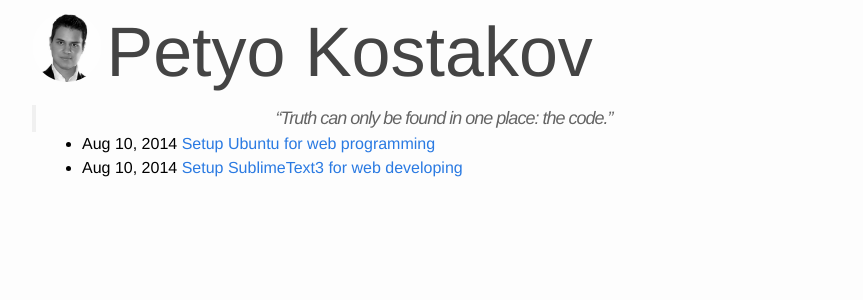
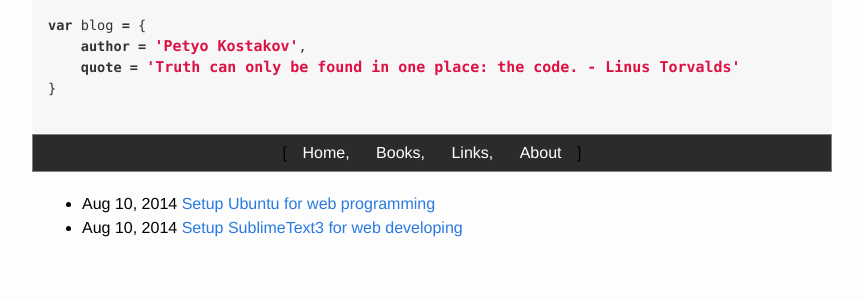
Before and after one commit to PetyoKostakov/PetyoKostakov.github.io, a Jekyll site: the page built from index.html, in a window 1280 px wide. Shown: the top 300 px of the page, without its empty margins (208-1071 px from the left). Built offline with Jekyll 4.4.1, drawn with Linux system fonts in a browser that asks for light colours; Markdown is read by kramdown in place of the engine named in the settings.

Commit message:
New Header design and new nav

```diff
--- a/_layouts/default.html
+++ b/_layouts/default.html
@@ -4,9 +4,22 @@
 <body>
   <div id="site-wrapper">
     <header>
-      <img src="{{ "/img/avatar.jpg" | prepend: site.baseurl }}" class="avatar inline-block" width="70px" height="70px" >
-      <a id="site-title" href="{{ site.baseurl }}/">{{ site.title }}</a>
-      <blockquote>“Truth can only be found in one place: the code.” </blockquote>
+      <div class="markdown-body">
+        <div class="highlight"><pre><code class="language-javascript" data-lang="javascript"><span class="kd">var</span> <span class="nx">blog</span> <span class="o">=</span> <span class="p">{</span>
+    <span class="nx"><b>author</b></span> <span class="o">=</span> <span class="s1"><strong>'Petyo Kostakov'</strong></span><span class="p">,</span>
+    <b><span class="nx">quote</span> <span class="o">=</span> <span class="s1">'Truth can only be found in one place: the code. - Linus Torvalds'</b></span>
+<span class="p">}</span>
+        </code></pre></div></div>
+      <nav id="site-navigation">
+        <ul>
+          <span>[</span>
+          <li><a href="/">Home, </a></li>
+          <li><a href="/books">Books, </a></li>
+          <li><a href="/links">Links, </a></li>
+          <li><a href="/about">About</a></li>
+          <span>]</span>
+        </ul>
+      </nav>
     </header>
     <div id="page-content">
       {{ content }}
--- /dev/null
+++ b/books/index.html
@@ -0,0 +1,5 @@
+---
+layout: default
+---
+
+# My Books Page
--- a/css/main.css
+++ b/css/main.css
@@ -72,18 +72,13 @@ blockquote {
   opacity: .6;
   letter-spacing: -1px;
   font-style: italic;
-  margin: 0;
-  text-align: center;
-}
-
-/* header {
-  border-bottom: 1px solid rgb(18, 18, 18);
-  text-align: center;
+  margin: 10px 0;
+  text-align: right;
 }
 
 #page-content {
   margin-top: 20px;
-} */
+}
 
 /* Site header */
 #site-title {
@@ -92,44 +87,34 @@ blockquote {
   vertical-align: super;
 }
 
-/* Site title */
-/*
-#site-title-wrapper {
-  line-height: 0.5;
+/* Site Header Bigger font */
+header .s1 {
+  font-size: 1.1em;
+  white-space: normal;
+}
+
+nav {
+  background-color: #2b2b2b;
+  border: 1px solid gray;
+}
+
+#site-navigation > ul{
+  list-style-type: none;
   text-align: center;
-  color: black;
-  margin-top: 20px;
-  font-size: 24px;
-  margin-bottom: 25px;
+  margin: 0;
 }
-#site-title-wrapper #site-title {
+#site-navigation > ul li {
   display: inline-block;
-  position: relative;
+  padding: 5px 10px;
+  border: 1px solid #2b2b2b;
 }
-#site-title-wrapper #site-title:before,
-#site-title-wrapper #site-title:after {
-  content: "";
-  position: absolute;
-  height: 5px;
-  border-bottom: 1px solid #2a7ae2;
-  border-top: 1px solid #2a7ae2;
-  top: 3px;
-  width: 100%;
+#site-navigation > ul li:hover {
+  background-color: #333;
+  border-bottom: 1px solid #444;
 }
-#site-title-wrapper #site-title:before {
-  right: 100%;
-  margin-right: 15px;
+#site-navigation > ul li a{
+  color: #fff;
 }
-#site-title-wrapper #site-title:after {
-  left: 100%;
-  margin-left: 15px;
-}
-*/
-
-/* Content */
-
-
-/* article */
 
 /* Avatar */
 .avatar {
@@ -159,9 +144,3 @@ blockquote {
 .five-str > span:nth-child(-n+5):before {
   content: "\2605";
 }
-
-@media (max-width: 600px) {
-  #site-title {
-    font-size: 45px;
-  }
-}
--- /dev/null
+++ b/links/index.html
@@ -0,0 +1,5 @@
+---
+layout: default
+---
+
+# My Links Page
```
